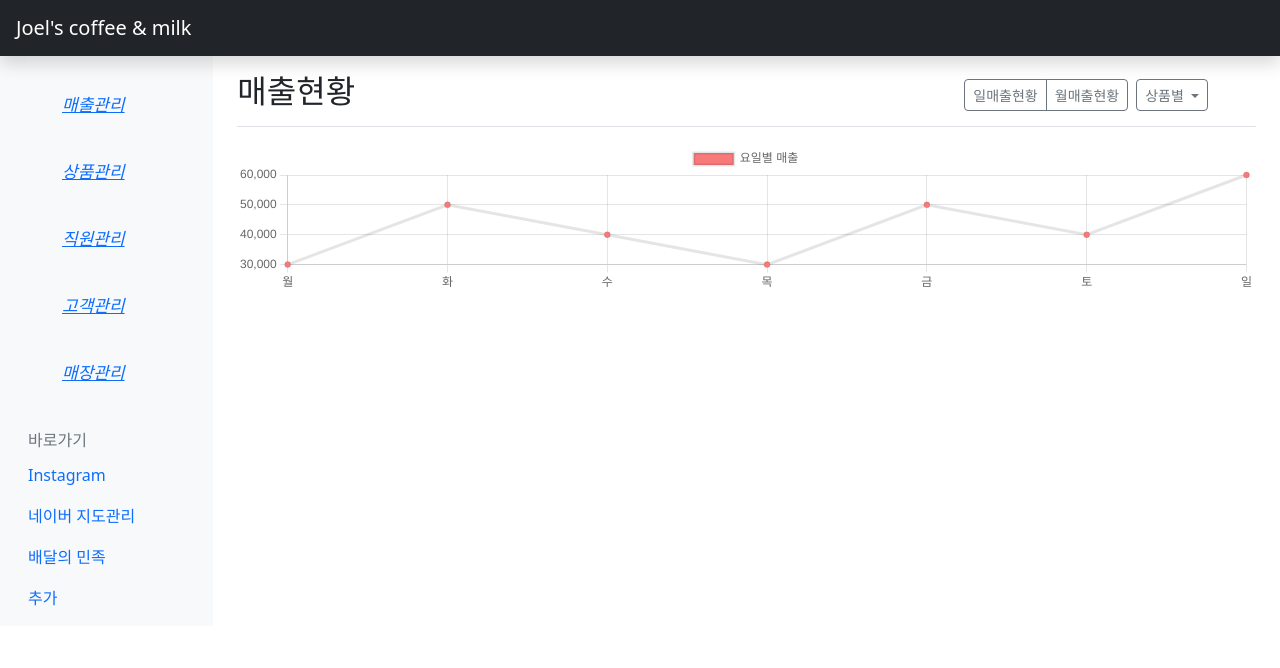
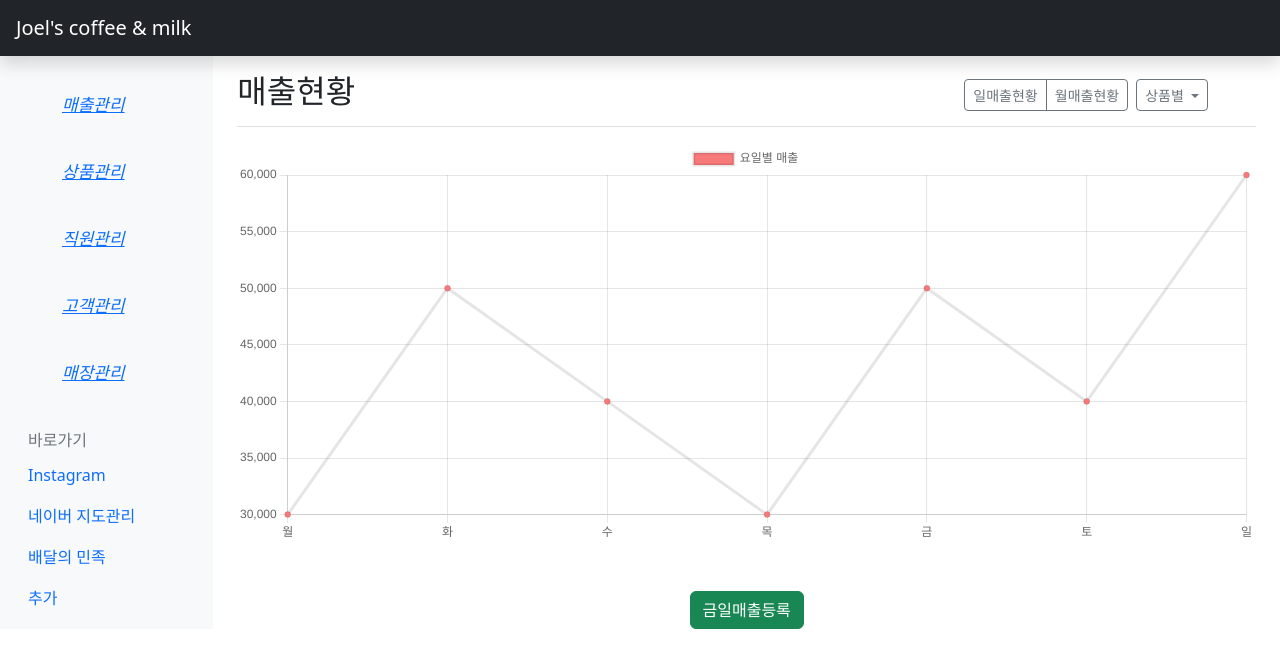
Before and after one commit to WooHCode/joeladminPage, a Vue app: page /sales in a window 1280 px wide. Shown: the top 668 px of the page. Built offline with nearby package versions, Linux system fonts and the light colour scheme; some icons are missing.

Commit message:
update sale

```diff
--- a/src/pages/Sales.vue
+++ b/src/pages/Sales.vue
@@ -34,10 +34,14 @@
             </div>
           </div>
         </div>
-        <div>
+        <div class="Chart">
           <Line id="my-chart-id" :options="chartOptions" :data="chartDataW" v-if="weekData == true" />
           <Line id="my-chart-id" :options="chartOptions" :data="chartDataM" v-if="monthData == true" />
         </div>
+        <div class="d-flex justify-content-center mt-5">
+          <button class="saleSubmit btn btn-success" @click="saleStart()">금일매출등록</button>
+        </div>
+
       </main>
     </div>
   </div>
@@ -66,8 +70,14 @@ ChartJS.register(CategoryScale,
   Legend)
 
 export default {
+  methods: {
+    saleStart() {
+      this.submitS = true;
+    }
+  },
   data() {
     return {
+      submitS: false,
       dropdown: false,
       weekData: true,
       monthData: false,
@@ -107,6 +117,11 @@ export default {
 </script>
 
 <style scoped>
+.Chart {
+  width: auto;
+  height: 50vh;
+}
+
 .container {
   font-size: clamp(0.8rem, 1.1vw, 1rem);
 }
```
